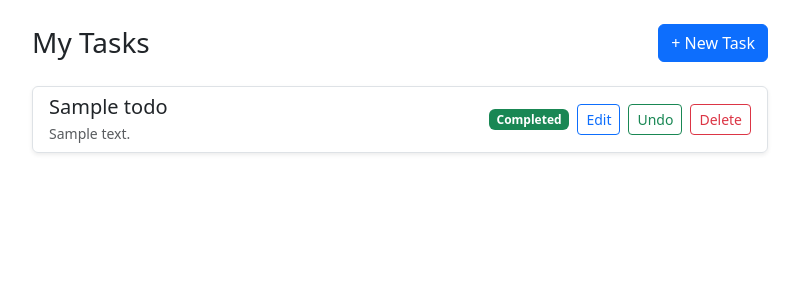
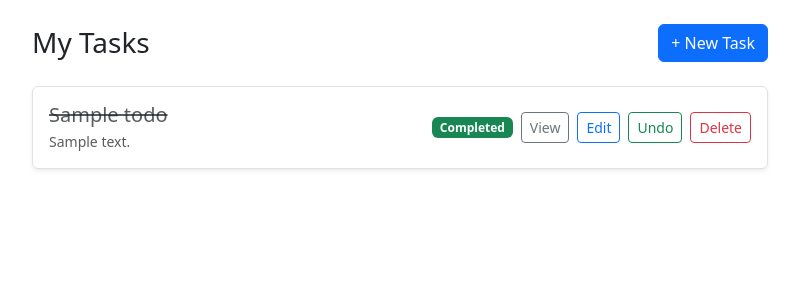
Before and after one commit to Sammy-Softway/web-dev-showcase, a Flask app: page / in a window 1280 px wide. Shown: the part 56-356 px from the top of the page, without its empty margins (240-1039 px from the left). Run offline with Flask 3, Linux system fonts and the light colour scheme; tables that the repository leaves empty hold one stand-in row (values such as "Sample post"); some libraries are stand-ins or nearby versions.

Commit message:
style(ui): refine dashboard task list alignment and truncation

```diff
--- a/todo-list-website/templates/index.html
+++ b/todo-list-website/templates/index.html
@@ -4,7 +4,7 @@
 
 {% block content %}
 <div class="row justify-content-center">
-    <div class="col-md-8">
+    <div class="col-md-10 col-lg-8">
 
         <!-- Dashboard Header -->
         <div class="d-flex justify-content-between align-items-center mb-4">
@@ -16,39 +16,47 @@
         {% if todos %}
         <ul class="list-group shadow-sm">
             {% for todo in todos %}
-            <li class="list-group-item d-flex justify-content-between align-items-center">
-                <div>
+            <li class="list-group-item d-flex flex-column flex-md-row justify-content-between align-items-md-center gap-3 py-3">
+
+                <!-- Left: Title & Truncated Description -->
+                <div class="flex-grow-1" style="min-width: 0;">
                     <h5 class="mb-1">
-                        <a href="{{ url_for('task_detail', task_id=todo.id) }}" class="text-decoration-none text-dark">
+                        <a href="{{ url_for('task_detail', task_id=todo.id) }}"
+                           class="text-decoration-none {% if todo.is_completed %}text-decoration-line-through text-muted{% else %}text-dark{% endif %}">
                             {{ todo.title }}
                         </a>
                     </h5>
                     {% if todo.description %}
-                    <p class="mb-0 text-muted small">{{ todo.description }}</p>
+                    <p class="mb-0 text-muted small">{{ todo.description | truncate(100) }}</p>
                     {% endif %}
                 </div>
-                <div class="d-flex align-items-center gap-2">
+
+                <!-- Right: Status Badge & Action Buttons -->
+                <div class="d-flex align-items-center flex-shrink-0 gap-2">
                     {% if todo.is_completed %}
                     <span class="badge bg-success">Completed</span>
                     {% else %}
                     <span class="badge bg-secondary">Pending</span>
                     {% endif %}
+
+                    <a class="btn btn-outline-secondary btn-sm" href="{{ url_for('task_detail', task_id=todo.id) }}">View</a>
                     <a class="btn btn-outline-primary btn-sm"
                        href="{{ url_for('edit_task', task_id=todo.id) }}">Edit</a>
-                    <form action="{{ url_for('toggle_task', task_id=todo.id) }}" method="POST">
+
+                    <form action="{{ url_for('toggle_task', task_id=todo.id) }}" method="POST" class="m-0">
                         {{ form.hidden_tag() }}
                         <button type="submit" class="btn btn-outline-success btn-sm">
-                            {% if todo.is_completed %} Undo {% else %} Complete {% endif %}
+                            {% if todo.is_completed %}Undo{% else %}Complete{% endif %}
                         </button>
                     </form>
-                    <form action="{{ url_for('delete_task', task_id=todo.id) }}" method="POST"
+
+                    <form action="{{ url_for('delete_task', task_id=todo.id) }}" method="POST" class="m-0"
                           onsubmit="return confirm('Are you sure you want to delete this task?');">
                         {{ form.hidden_tag() }}
-                        <button type="submit" class="btn btn-outline-danger btn-sm">
-                            Delete
-                        </button>
+                        <button type="submit" class="btn btn-outline-danger btn-sm">Delete</button>
                     </form>
                 </div>
+
             </li>
             {% endfor %}
         </ul>
```
